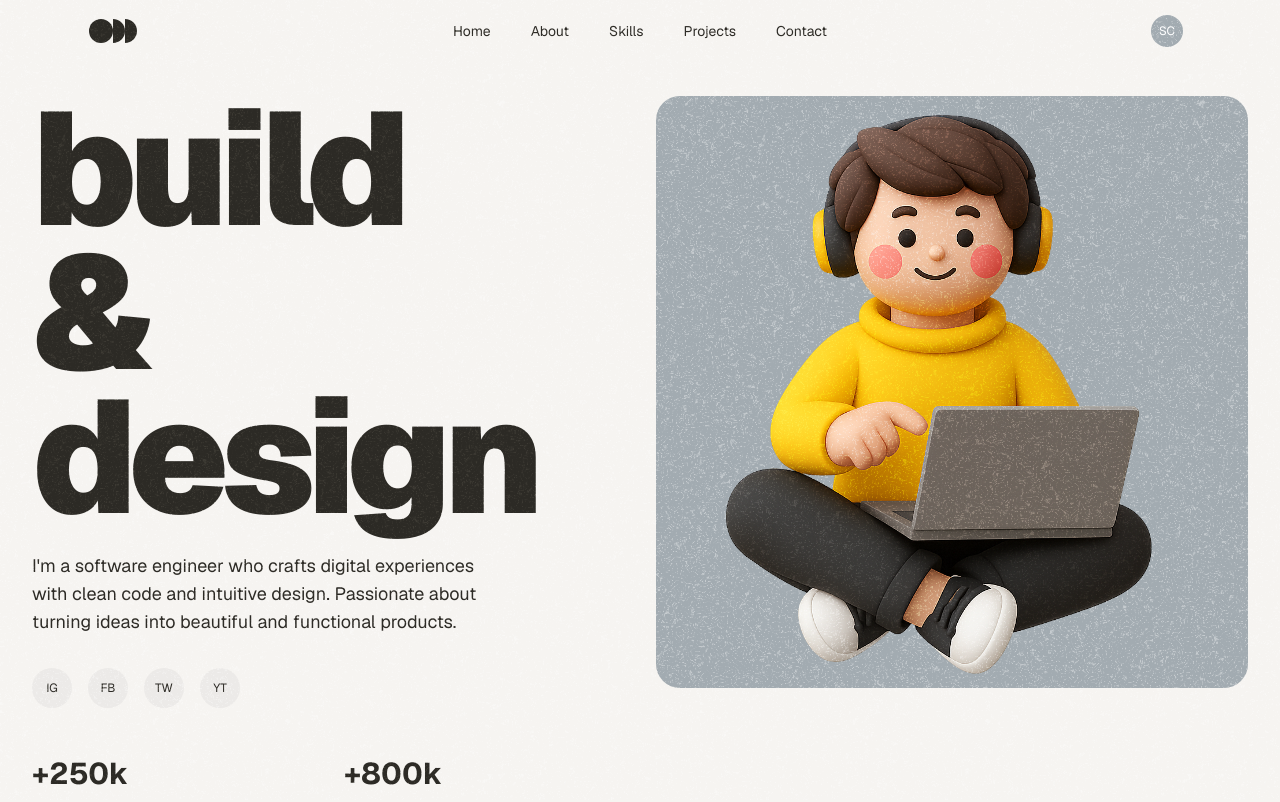
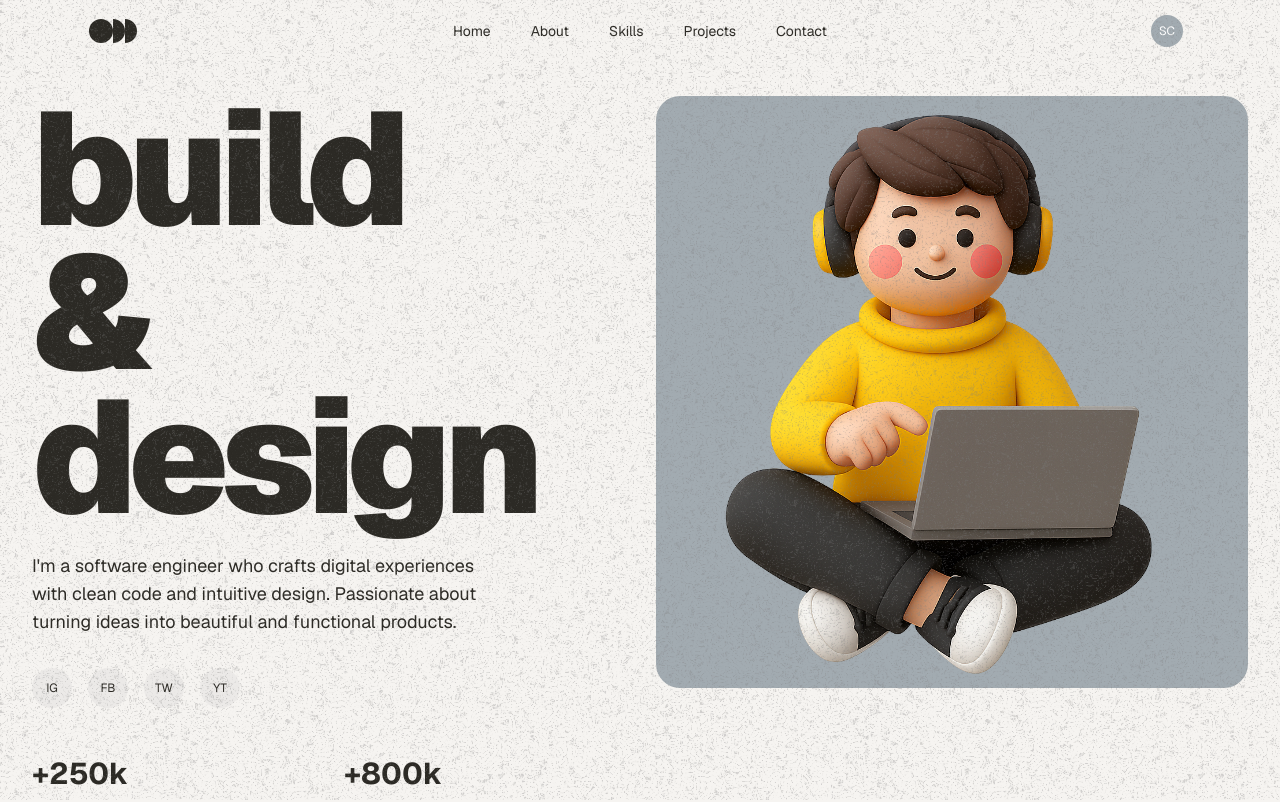
Before and after one commit to echozyr2001/portfolio-demo, a Next.js app: page /example in a window 1280 px wide. Shown: the top 802 px of the page. Built offline with nearby package versions, Linux system fonts and the light colour scheme; a web font is replaced by a local one.

Commit message:
fix: GrainEffect light

```diff
--- a/app/example/page.tsx
+++ b/app/example/page.tsx
@@ -98,10 +98,10 @@ export default function Home() {
       <div className="w-full max-w-[1400px] mx-auto bg-[#F6F4F1] overflow-hidden">
         {/* Grain texture overlay - using transparent SVG for better results */}
         <GrainEffect
-          opacity={0.3}
-          blendMode="overlay"
+          opacity={0.7}
+          blendMode="difference"
           zIndex={60}
-          grainIntensity={0.5}
+          grainIntensity={0.2}
         />
 
         <main className="flex-1 relative">
```
